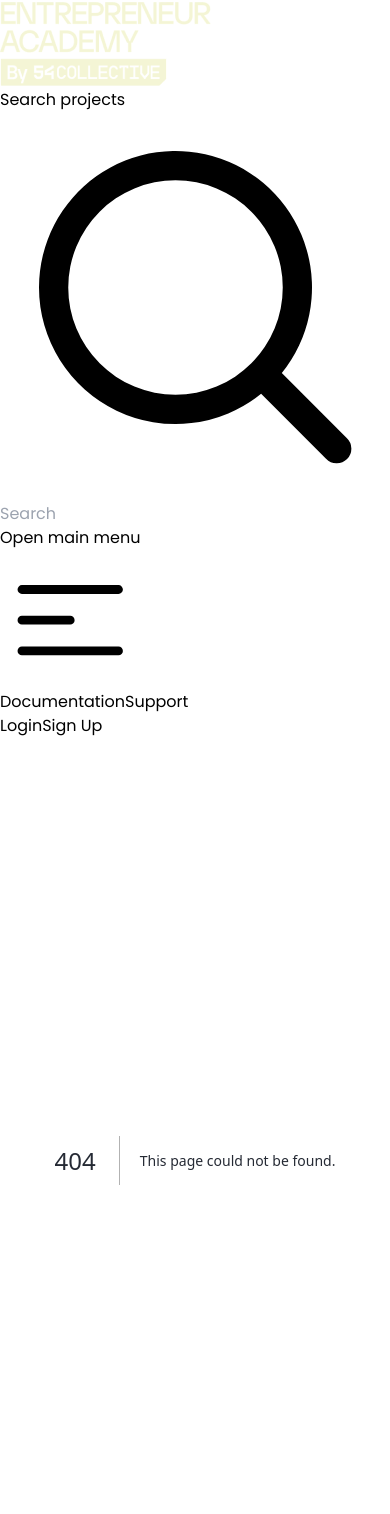
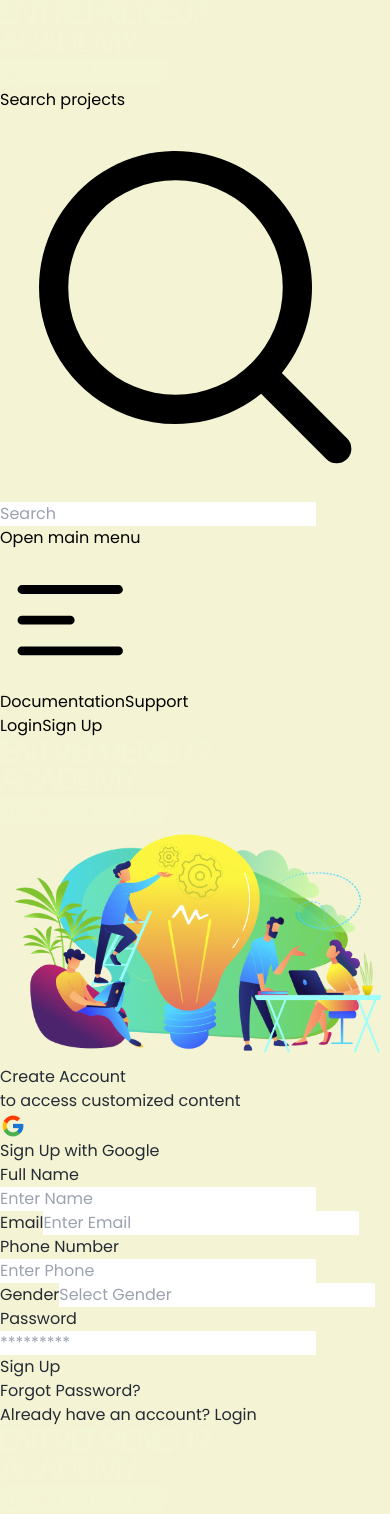
Before and after one commit to vicowiti/54collective, a Next.js app: page /auth/register in a window 390 px wide. Before the commit this address had no page. Shown: the top 1514 px of the page. Built offline with nearby package versions, Linux system fonts and the light colour scheme.

Commit message:
Auth pages responsive

```diff
--- /dev/null
+++ b/src/app/auth/layout.tsx
@@ -0,0 +1,30 @@
+import type { Metadata } from "next";
+
+export const metadata: Metadata = {
+  title: "Entrepreneur Academy",
+  description: "By 54 Collective",
+  icons: {
+    icon: "/landing/logo.png",
+  },
+};
+
+export default function RootLayout({
+  children,
+}: Readonly<{
+  children: React.ReactNode;
+}>) {
+  return (
+    <div className={`flex flex-col sm:flex-row min-h-[80vh] my-5 mx-4  sm:my-10 `}>
+      <div className="sm:flex-1 flex flex-col justify-between items-center p-8 rounded-t-xl sm:rounded-t-none sm:p-20 bg-[#64b500] sm:rounded-l-3xl ">
+        <div className="w-[80%] sm:w-[50%]">
+          <img src="/landing/logo.png" className="w-full h-auto mx-auto mt-10" />
+        </div>
+        <div>
+          <img src="/landing/hero.png" className="w-full h-auto mx-auto mt-10" />
+        </div>
+      </div>
+
+      <div className="sm:flex-1 bg-white sm:rounded-r-3xl shadow rounded-b-xl sm:rounded-b-none">{children}</div>
+    </div>
+  );
+}
--- /dev/null
+++ b/src/app/auth/register/page.tsx
@@ -0,0 +1,125 @@
+import Link from "next/link";
+
+const Register = () => {
+  return (
+    <div className="sm:p-20 p-8">
+      <div className="mb-10">
+        <h1 className="font-bold text-2xl text-center">Create Account</h1>
+        <p className="text-sm text-center">to access customized content</p>
+      </div>
+
+      <div>
+        <button className="flex items-center justify-between border gap-2 w-full   p-2 rounded-md">
+          <img src="/google.png" alt="google logo" />
+          Sign Up with Google
+          <p></p>
+        </button>
+      </div>
+
+      <form action="" className="mt-10">
+
+
+        <div className="grid grid-cols-1 gap-5 sm:grid-cols-2">
+          <div className="mt-4">
+            <label
+              htmlFor="email"
+              className="block text-sm font-medium text-gray-700"
+            >
+              Full Name
+            </label>
+            <input
+              type="text"
+              name="name"
+              placeholder="Enter Name"
+              id="name"
+              className="mt-1 p-3 block w-full rounded-md outline-none border-gray-300 shadow-sm bg-[#f6f9f8]  sm:text-sm"
+            />
+          </div>
+          <div className="mt-4">
+            <label
+              htmlFor="email"
+              className="block text-sm font-medium text-gray-700"
+            >
+              Email
+            </label>
+            <input
+              type="email"
+              name="email"
+              placeholder="Enter Email"
+              id="email"
+              className="mt-1 p-3 block w-full rounded-md outline-none border-gray-300 shadow-sm bg-[#f6f9f8]  sm:text-sm"
+            />
+          </div>
+          <div className="mt-4">
+            <label
+              htmlFor="email"
+              className="block text-sm font-medium text-gray-700"
+            >
+              Phone Number
+            </label>
+            <input
+              type="text"
+              placeholder="Enter Phone"
+              name="number"
+              id="number"
+              className="mt-1 p-3 block w-full rounded-md outline-none border-gray-300 shadow-sm bg-[#f6f9f8]  sm:text-sm"
+            />
+          </div>
+          <div className="mt-4">
+            <label
+              htmlFor="email"
+              className="block text-sm font-medium text-gray-700"
+            >
+              Gender
+            </label>
+            <input
+              type="text"
+              name="gender"
+              placeholder="Select Gender"
+              id="gender"
+              className="mt-1 p-3 block w-full rounded-md outline-none border-gray-300 shadow-sm bg-[#f6f9f8]  sm:text-sm"
+            />
+          </div>
+        </div>
+
+        <div className="mt-4">
+          <label
+            htmlFor="password"
+            className="block text-sm font-medium text-gray-700"
+          >
+            Password
+          </label>
+          <input
+            type="password"
+            name="password"
+            placeholder="*********"
+            id="password"
+            className="mt-1 p-3 block w-full rounded-md outline-none border-gray-300 shadow-sm bg-[#f6f9f8]  sm:text-sm"
+          />
+        </div>
+
+        <div className="mt-4">
+          <button
+            type="submit"
+            className="w-full bg-[#64B500] text-white py-2 rounded-md "
+          >
+            Sign Up
+          </button>
+        </div>
+        <div className="mt-3">
+          <p className="text-right underline">Forgot Password?</p>
+          <p className="font-bold">
+            {`Already have an account? `}
+            <Link href={`/auth/login`} className="text-[#E7C30C]">
+              Login
+            </Link>
+          </p>
+        </div>
+      </form>
+
+      <div></div>
+    </div>
+  );
+};
+
+export default Register;
--- a/src/app/globals.css
+++ b/src/app/globals.css
@@ -4,11 +4,12 @@
 
 html {
   background-color: #f4f4d4;
-  font-family: 'Poppins', sans-serif;;
+  font-family: 'Poppins', sans-serif;
 }
 
 .mainbody {
   color: #252a34;
   max-width: 1320px;
   margin: auto;
+  box-sizing: border-box;
 }
```
Also changed, not shown: src/app/auth/login/page.tsx (added, +78 -0 lines), public/google.png (added).
